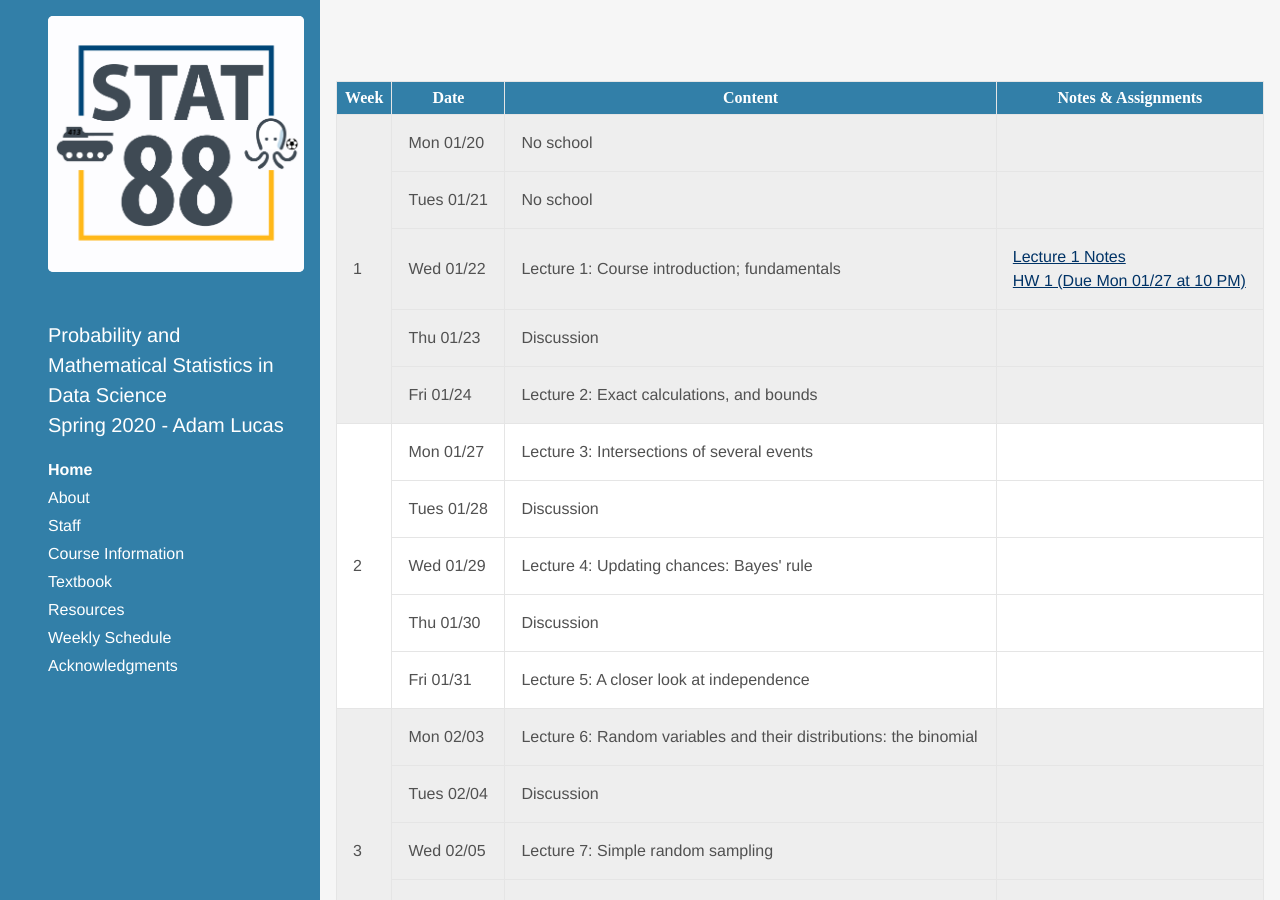
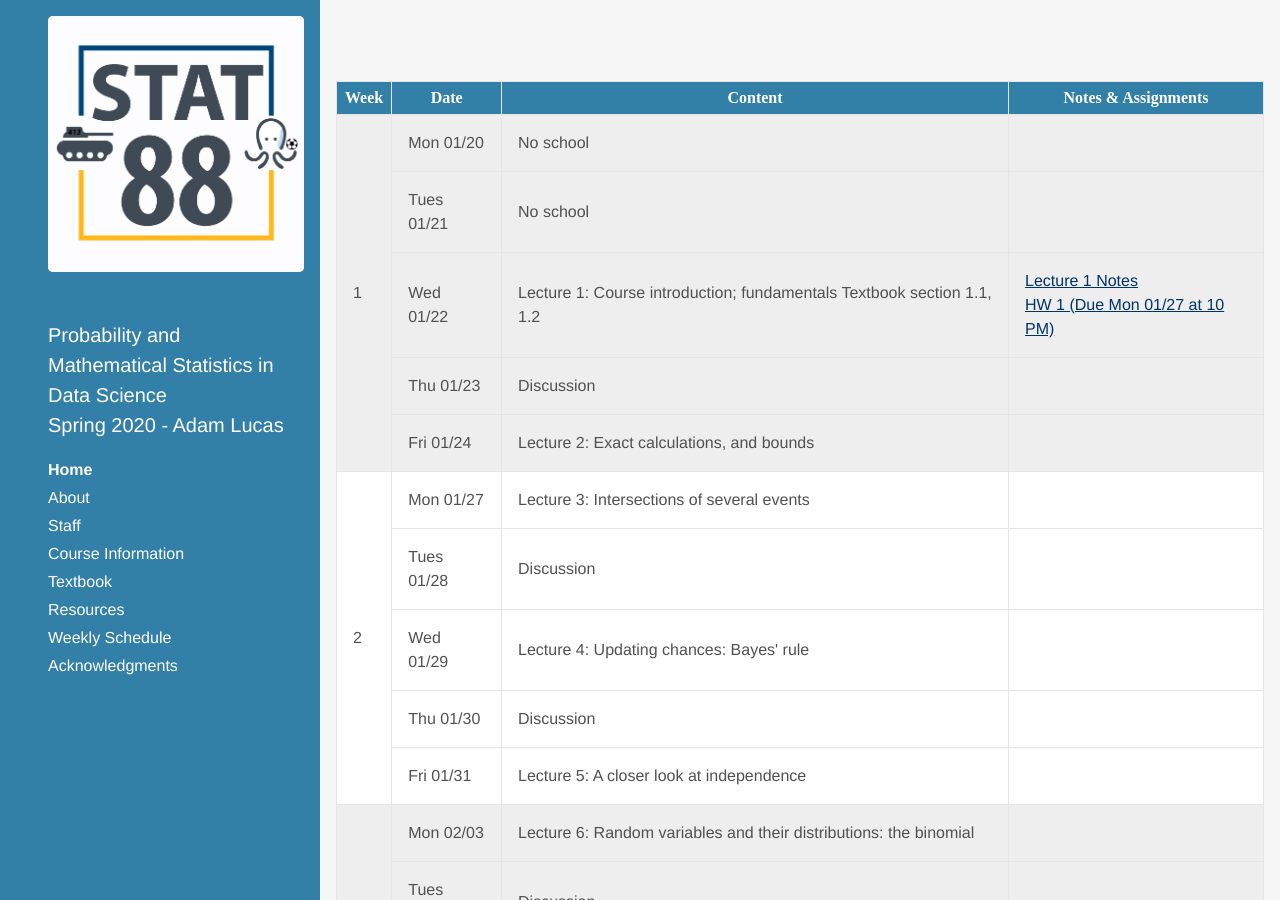
Before and after one commit to stat88/stat88.github.io, a Jekyll site: the page built from index.html, in a window 1280 px wide and 900 px high, scrolled down 391 px. Built offline with Jekyll 4.4.1, drawn with Linux system fonts in a browser that asks for light colours; some web fonts are replaced; the list of posts is cut into pages by our own code.

Commit message:
add textbook

```diff
--- a/_data/syllabus2.yml
+++ b/_data/syllabus2.yml
@@ -8,7 +8,8 @@ weeks:
     - date: Tues 01/21
       content: "No school"
     - date: Wed 01/22
-      content: "Lecture 1: Course introduction; fundamentals"
+      content: "Lecture 1: Course introduction; fundamentals
+                Textbook section 1.1, 1.2"
       assignments:
       - name: "Lecture 1 Notes"
         url: http://stat88.org/assets/notes/Lec1.pdf
```
